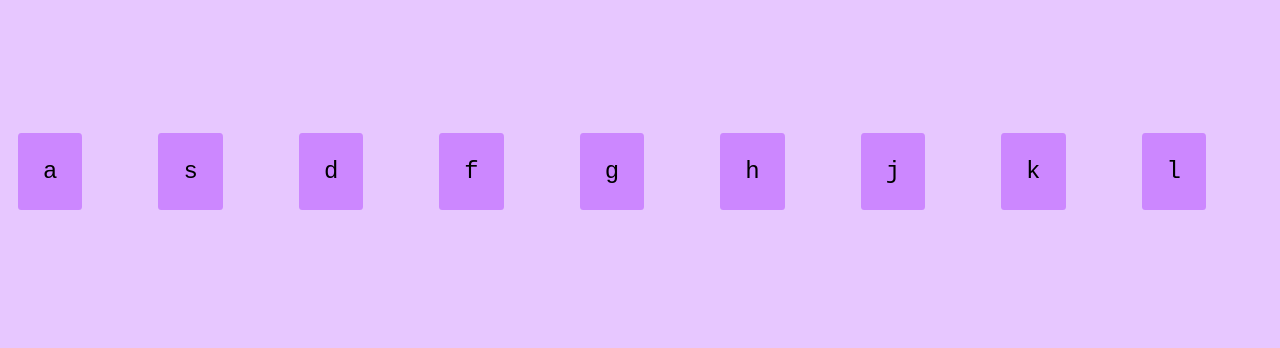
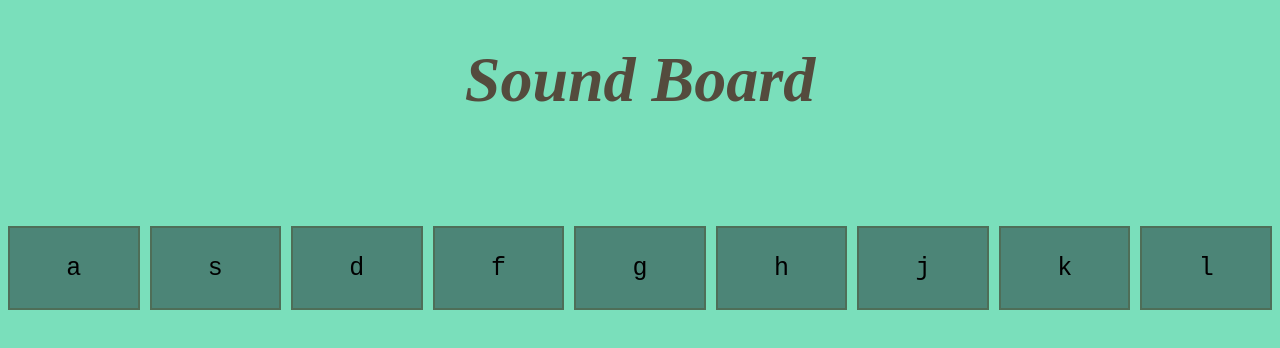
Before and after one commit to Ronnoc72/30-days-of-JS, a plain HTML site: page drum_kit_day1/index.html in a window 1280 px wide. Drawn offline with Linux system fonts and the light colour scheme.

Commit message:
finializing

```diff
--- a/drum_kit_day1/index.html
+++ b/drum_kit_day1/index.html
@@ -9,32 +9,33 @@
 </head>
 <body>
     <main>
+        <h1>Sound Board</h1>
         <div class="keys">
-            <div data-key="65" class="key">
+            <div data-key="65" class="key" id="Arcade">
                 <kbd>a</kbd>
             </div>
-            <div data-key="83" class="key">
+            <div data-key="83" class="key" id="Click Error">
                 <kbd>s</kbd>
             </div>
-            <div data-key="68" class="key">
+            <div data-key="68" class="key" id="Classic Click">
                 <kbd>d</kbd>
             </div>
-            <div data-key="70" class="key">
+            <div data-key="70" class="key" id="Game Click">
                 <kbd>f</kbd>
             </div>
-            <div data-key="71" class="key">
+            <div data-key="71" class="key" id="Click Melodic Tone">
                 <kbd>g</kbd>
             </div>
-            <div data-key="72" class="key">
+            <div data-key="72" class="key" id="Select Click">
                 <kbd>h</kbd>
             </div>
-            <div data-key="74" class="key">
+            <div data-key="74" class="key" id="Water Bleep">
                 <kbd>j</kbd>
             </div>
-            <div data-key="75" class="key">
+            <div data-key="75" class="key" id="Quick Switch">
                 <kbd>k</kbd>
             </div>
-            <div data-key="76" class="key">
+            <div data-key="76" class="key" id="Opening Software">
                 <kbd>l</kbd>
             </div>
         </div>
--- a/drum_kit_day1/styles.css
+++ b/drum_kit_day1/styles.css
@@ -1,26 +1,34 @@
 body {
-    background-color: #e7c7ff;
+    background-color: #7ADFBB;
+}
+
+h1 {
+    font-size: 64px;
+    color: #544B3D;
+    text-align: center;
+    font-style: italic;
 }
 
 .keys {
     display: grid;
     grid-template-columns: repeat(9, auto);
+    grid-gap: 10px;
 }
 
 .key {
-    margin-top: 100%;
-    padding: 10px;
-}
-
-kbd {
-    font-size: 24px;
-    background-color: #cc87ff;
+    position: relative;
+    font-size: 25px;
+    margin-top: 50%;
     padding: 25px;
-    border-radius: 5%;
+    background: #4C8577;
+    transition-property: all;
+    transition-duration: 0.3s;
+    border: 2px solid #4E6E58;
+    text-align: center;
 }
 
 .playing {
     transition-property: all;
-    transition-duration: 0.6s;
-    border: 2px solid wheat;
+    transition-duration: 0.3s;
+    border: 5px solid #A6ECE0;
 }
```
